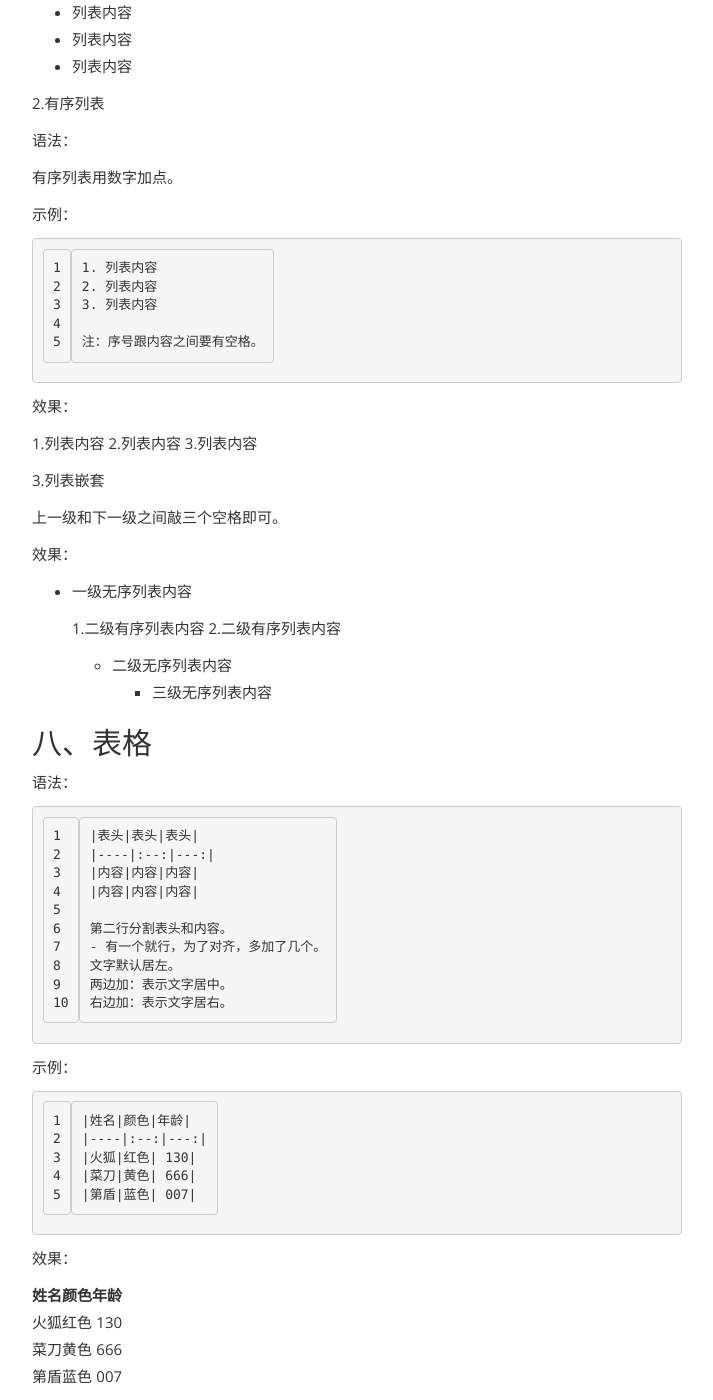
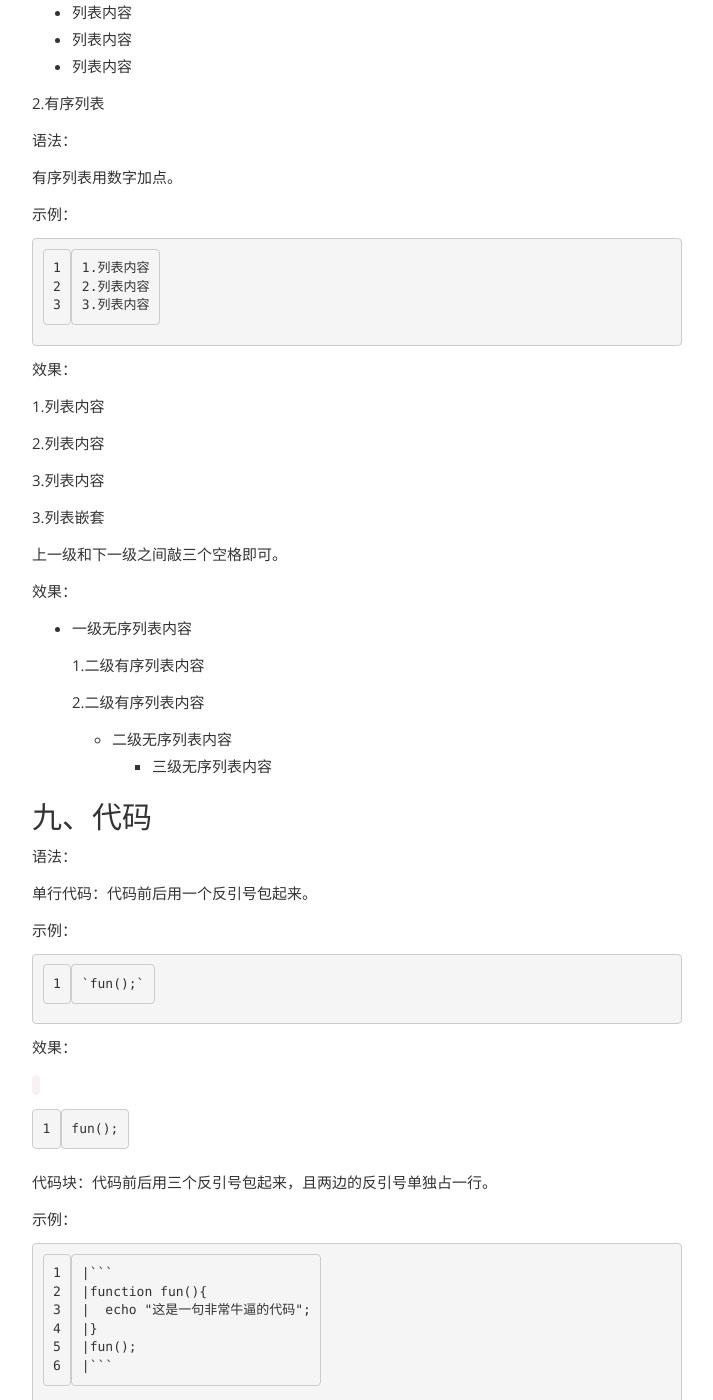
Before and after one commit to KarlBrian/karlbrian.github.io, a Jekyll site: the page built from _posts/2019-05-09-Markdown_Learning.md, in a window 1280 px wide and 1400 px high, scrolled down 4543 px. Shown: the whole window, without its empty margins (283-996 px from the left). Built offline with Jekyll 4.4.1, drawn with Linux system fonts in a browser that asks for light colours.

Commit message:
Update 2019-05-09-Markdown_Learning.md

````diff
--- a/_posts/2019-05-09-Markdown_Learning.md
+++ b/_posts/2019-05-09-Markdown_Learning.md
@@ -191,17 +191,17 @@ title可加可不加。
 示例：
 
 ```
-1. 列表内容
-2. 列表内容
-3. 列表内容
-
-注：序号跟内容之间要有空格。
+1.列表内容
+2.列表内容
+3.列表内容
 ```
 
 效果：
 
    1.列表内容
+
    2.列表内容
+
    3.列表内容
 
 3.列表嵌套
@@ -213,44 +213,11 @@ title可加可不加。
 * 一级无序列表内容
 
    1.二级有序列表内容
+
    2.二级有序列表内容
+
    * 二级无序列表内容
       * 三级无序列表内容
-
-## 八、表格
-
-语法：
-
-```
-|表头|表头|表头|
-|----|:--:|---:|
-|内容|内容|内容|
-|内容|内容|内容|
-
-第二行分割表头和内容。
-- 有一个就行，为了对齐，多加了几个。
-文字默认居左。
-两边加：表示文字居中。
-右边加：表示文字居右。
-```
-
-示例：
-
-```
-|姓名|颜色|年龄|
-|----|:--:|---:|
-|火狐|红色| 130|
-|菜刀|黄色| 666|
-|第盾|蓝色| 007|
-```
-
-效果：
-
-|姓名|颜色|年龄|
-|----|:--:|---:|
-|火狐|红色| 130|
-|菜刀|黄色| 666|
-|第盾|蓝色| 007|
 
 ## 九、代码
 
@@ -261,12 +228,12 @@ title可加可不加。
 示例：
 
 ```
-`代码内容`
+`fun();`
 ```
 
 效果：
 
-`代码内容`
+`fun();`
 
 代码块：代码前后用三个反引号包起来，且两边的反引号单独占一行。
 
````
